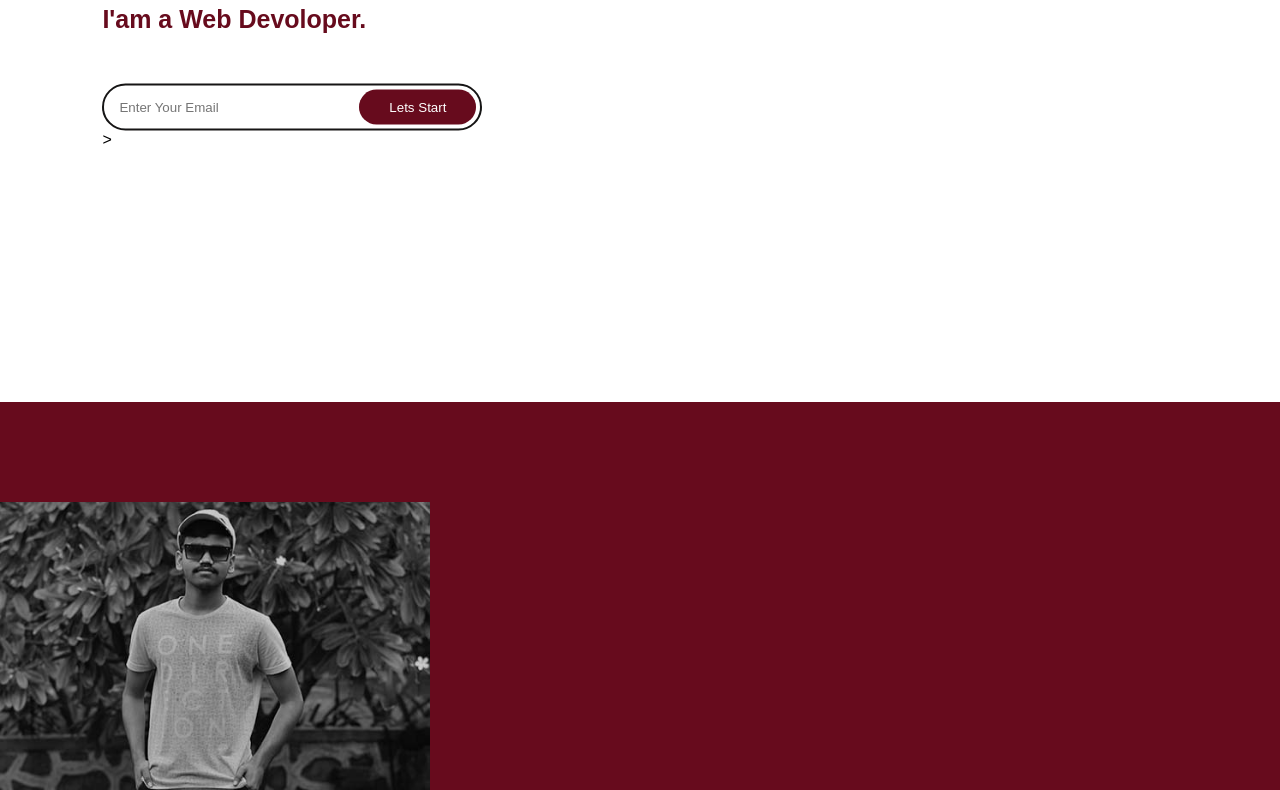
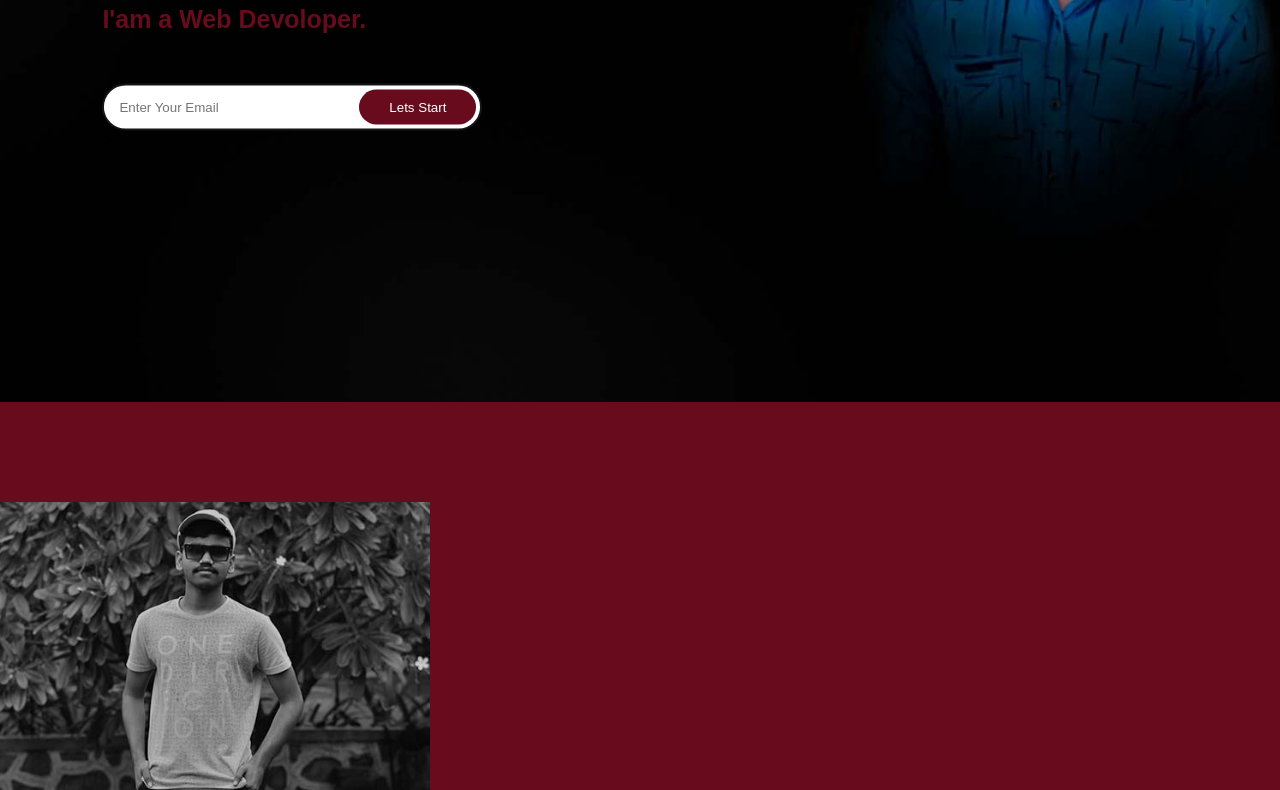
Before and after one commit to ashu2366/port, a plain HTML site: page index.html in a window 1280 px wide. Shown: the part 398-1188 px from the top of the page. Drawn offline with Linux system fonts and the light colour scheme.

Commit message:
Update portfolio.css

```diff
--- a/portfolio.css
+++ b/portfolio.css
@@ -7,7 +7,7 @@
 .hero{
     height: 100vh;
     width: 100%;
-    background-image: url(Images/Ashutosh1.jpg);
+    background-image: url(Ashutosh1.jpg);
     background-size: cover;
     background-position: center;
 }
```
